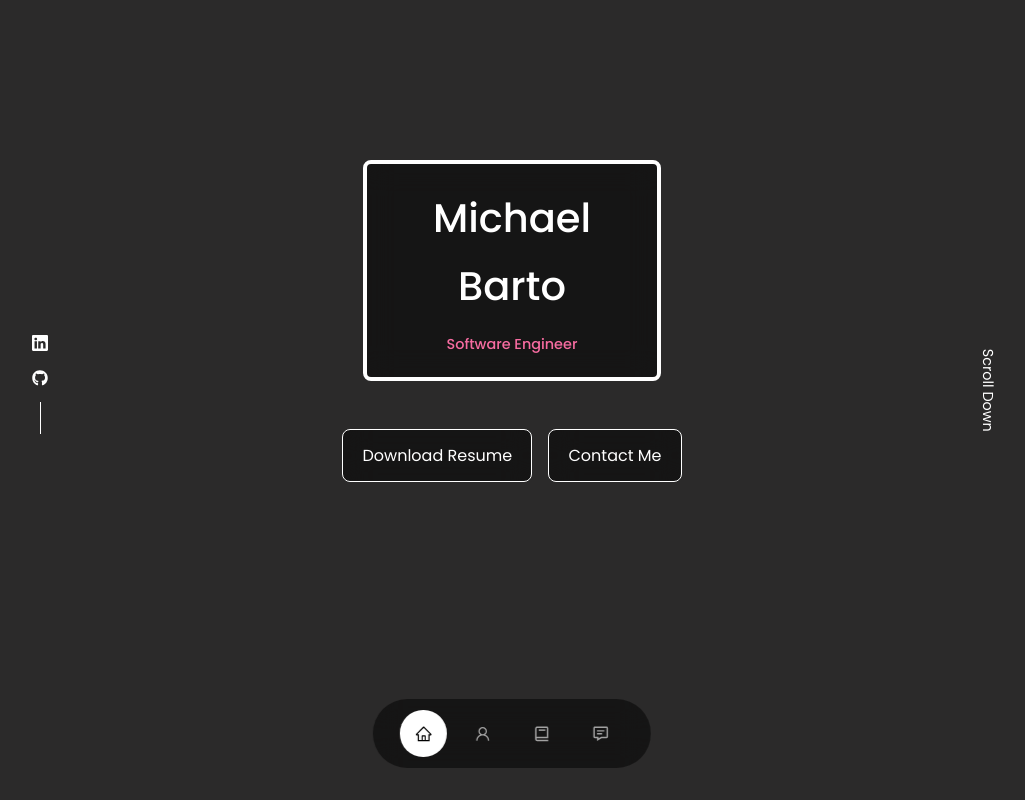
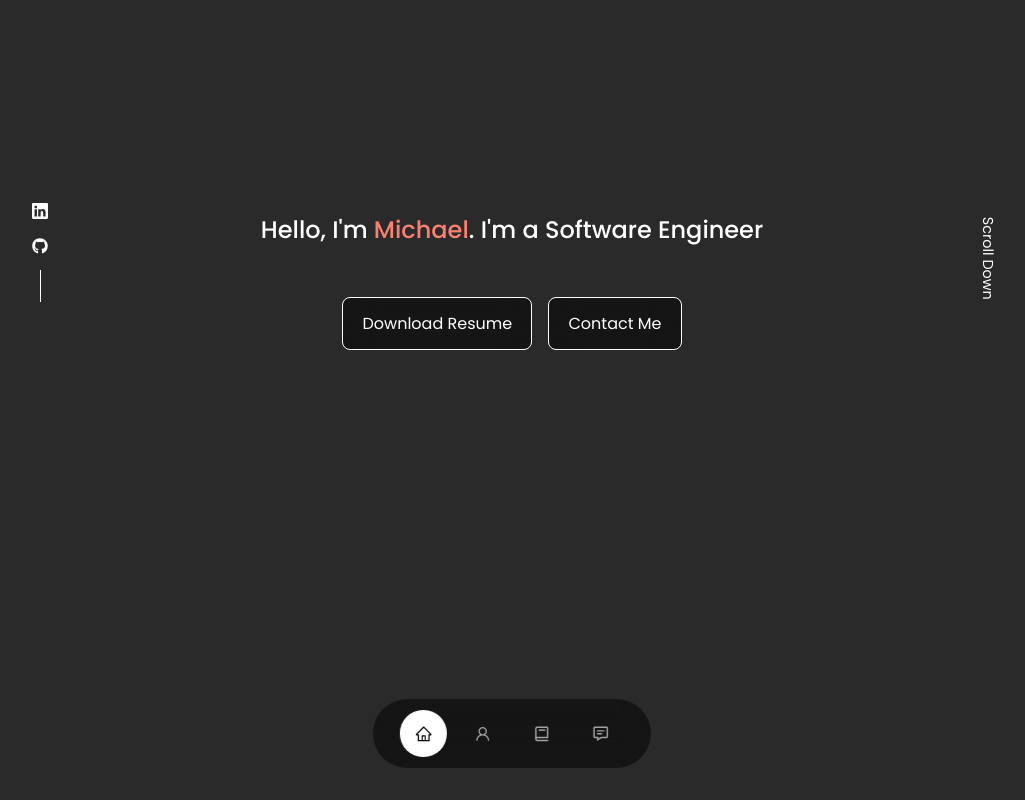
Before and after one commit to mbarto202/react-portfolio-website, a React (Create React App) app: page / in a window 1280 px wide. Shown: the top 800 px of the page, without its empty margins (128-1153 px from the left). Built offline with nearby package versions, Linux system fonts and the light colour scheme.

Commit message:
changed header

```diff
--- a/src/components/header/Header.jsx
+++ b/src/components/header/Header.jsx
@@ -8,8 +8,7 @@ const Header = () => {
     <header>
       <div className="container header_container">
         <div className='titleBg'>
-          <h1 className='name'>Michael Barto</h1>
-          <h5 className="title">Software Engineer</h5>
+          <h2 className='name'>Hello, I'm <span style={{ color: 'salmon' }}>Michael</span>. I'm a Software Engineer</h2>
         </div>
         <CTA />
         <HeaderSocial />
--- a/src/components/header/header.css
+++ b/src/components/header/header.css
@@ -21,15 +21,7 @@ header {
     font-size: 0.9rem;
 }
 
-.titleBg {
-    background-color: rgba(0, 0, 0, .5);
-    border: 4px solid white;
-    width: 31%;
-    margin-left: 34.5%;
-    padding: 20px;
-    backdrop-filter: blur(15px);
-    border-radius: 0.5rem;
-}
+
 
 .header_container {
     text-align: center;
```
